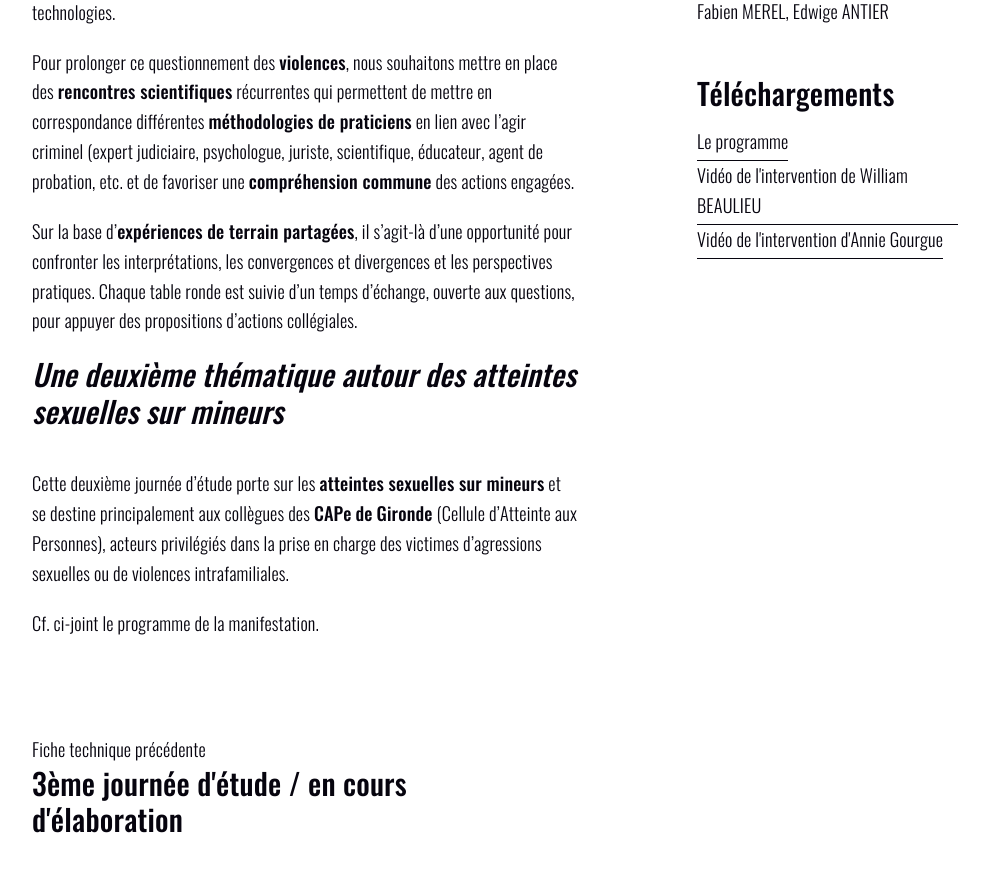
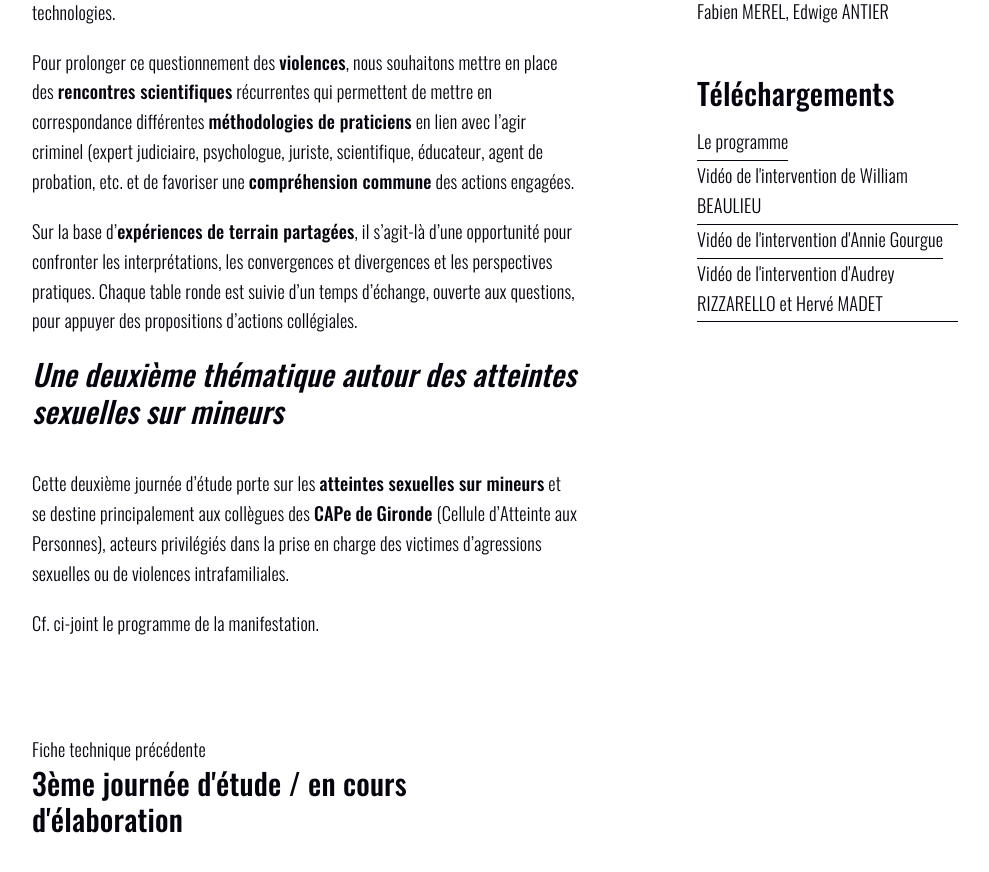
Before and after one commit to noesya/cyberneticproject, a Jekyll site: the page built from _study_days/atteintes-sexuelles-sur-mineurs-2eme-journee-d-etude-en-cours-d-elaboration.html, in a window 1280 px wide and 900 px high, scrolled down 1136 px. Shown: the top 872 px of the window, without its empty margins (145-1134 px from the left). Built offline with Jekyll 4.4.1, drawn with Linux system fonts in a browser that asks for light colours.

Commit message:
Update Journées d‘études “atteintes-sexuelles-sur-mineurs-2eme-journee-d-etude-en-cours-d-elaboration”

```diff
--- a/_study_days/atteintes-sexuelles-sur-mineurs-2eme-journee-d-etude-en-cours-d-elaboration.html
+++ b/_study_days/atteintes-sexuelles-sur-mineurs-2eme-journee-d-etude-en-cours-d-elaboration.html
@@ -30,6 +30,10 @@ downloads:
     file: https://youtu.be/Bf_3_luQwiY
   - name: Vidéo de l'intervention d'Annie Gourgue
     file: https://youtu.be/ikDV91H3mzs
+  - name: Vidéo de l'intervention d'Audrey RIZZARELLO et Hervé MADET
+    file: https://youtu.be/M0XnvR4YWOc
+  - {}
+  - {}
 event_date: 2021-06-15T08:20:30.057Z
 warning: true
 ---
```
